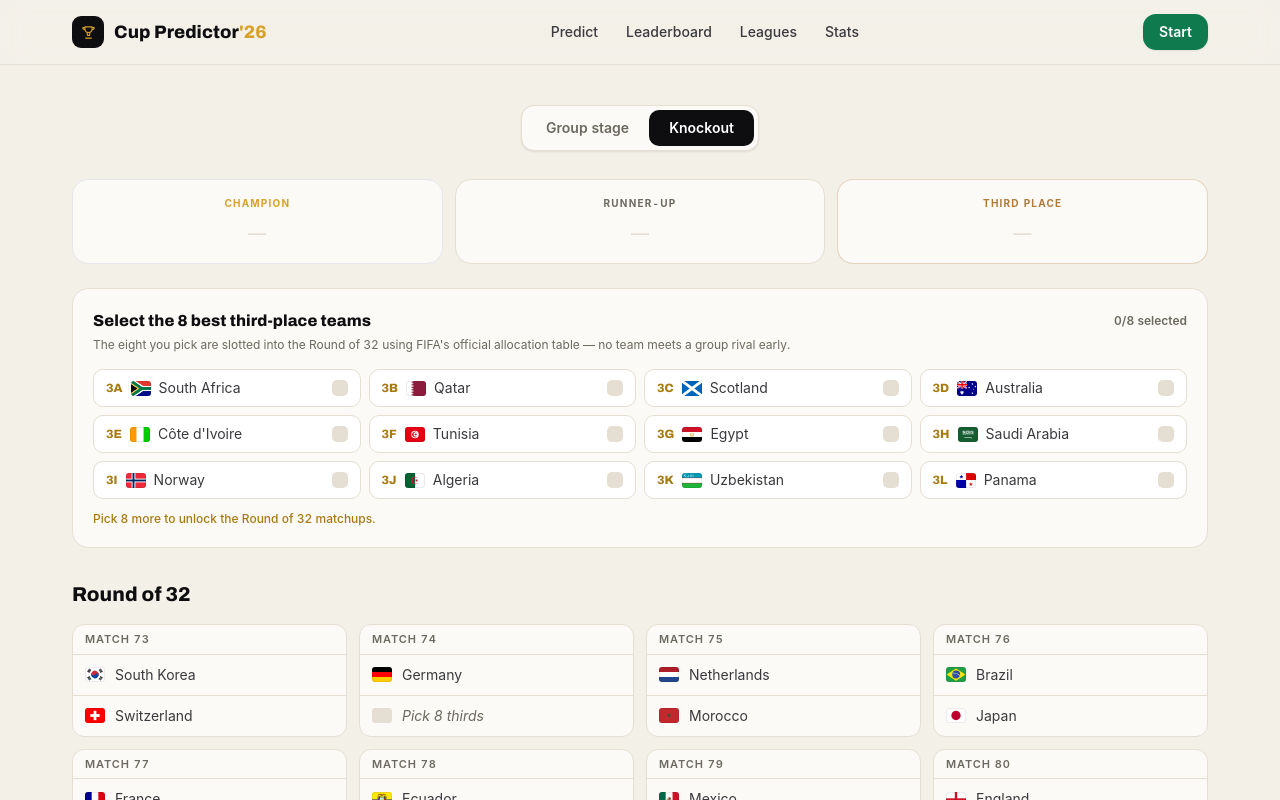
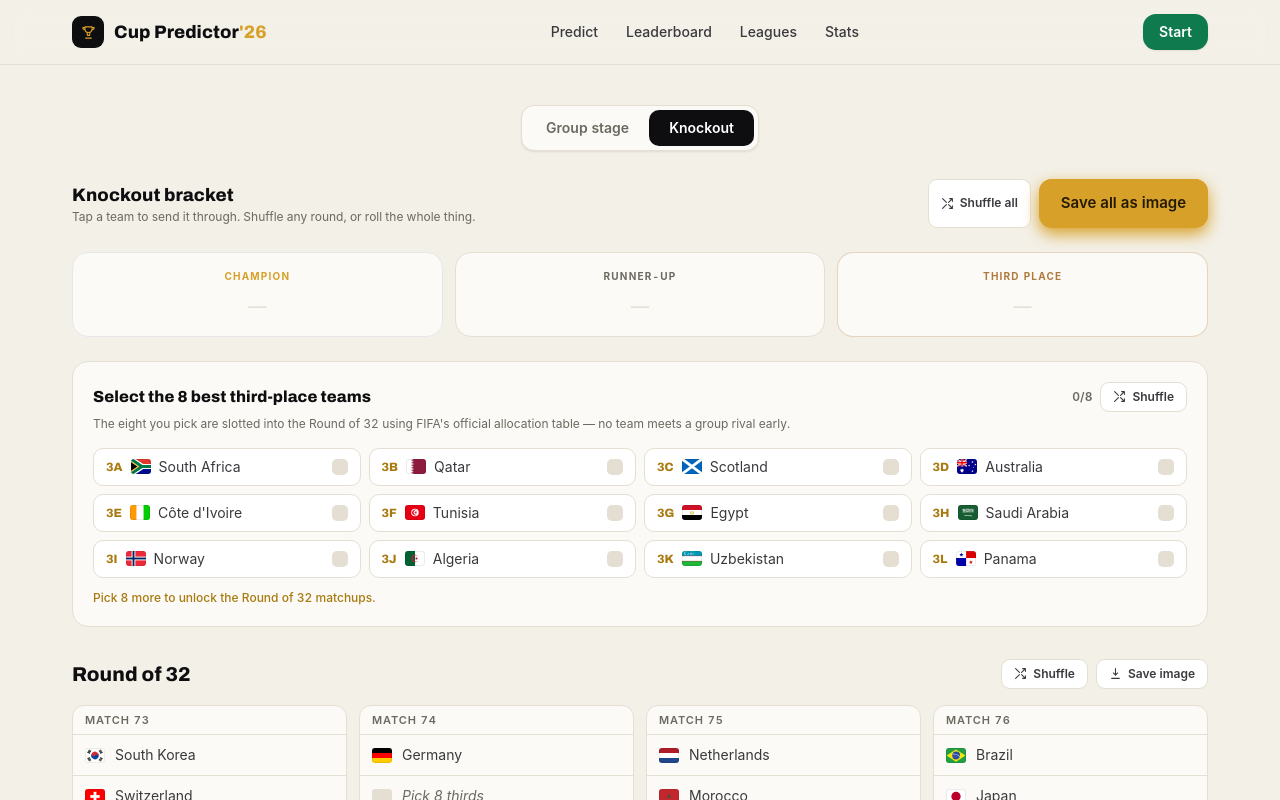
Before and after one commit to yassinsanab/cup-predictor, a Next.js app: page /predict in a window 1280 px wide. Both pictures are taken after a click on the button "Knockout". Shown: the top 800 px of the page. Built offline with nearby package versions, Linux system fonts and the light colour scheme.

Commit message:
feat: add export image utility and update predictor components
- Add lib/exportImage.ts for bracket/prediction image export
- Update GroupCard, GroupStage, KnockoutStage, PredictTabs components
- Update package.json/lock for new dependency

```diff
--- a/app/globals.css
+++ b/app/globals.css
@@ -70,3 +70,7 @@ body {
   border-radius: 3px;
   box-shadow: inset 0 0 0 1px rgba(0, 0, 0, 0.08);
 }
+
+/* Image-export helpers: reveal watermark only while capturing */
+.export-only { display: none; }
+.exporting > .export-only { display: block; }
--- a/components/predictor/GroupCard.tsx
+++ b/components/predictor/GroupCard.tsx
@@ -43,7 +43,7 @@ export function GroupCard({
             <span className="min-w-0 flex-1 truncate text-sm font-medium text-ink">
               {t.name}
             </span>
-            <span className="flex shrink-0 gap-1">
+            <span className="no-export flex shrink-0 gap-1">
               <button
                 type="button"
                 aria-label={`Move ${t.name} up`}
--- a/components/predictor/GroupStage.tsx
+++ b/components/predictor/GroupStage.tsx
@@ -1,10 +1,11 @@
 "use client";
 
-import { useEffect, useMemo, useState } from "react";
+import { useEffect, useMemo, useRef, useState } from "react";
 import { GROUPS } from "@/lib/teams";
 import { GROUP_ORDER_KEY, defaultOrder, type Order } from "@/lib/prediction";
 import { GroupCard } from "./GroupCard";
 import { Button } from "@/components/ui/Button";
+import { saveNodeAsPng } from "@/lib/exportImage";
 
 function shuffle<T>(arr: T[]): T[] {
   const a = [...arr];
@@ -15,10 +16,20 @@ function shuffle<T>(arr: T[]): T[] {
   return a;
 }
 
-export function GroupStage() {
+export function GroupStage({ onGoToKnockout }: { onGoToKnockout?: () => void }) {
   const [order, setOrder] = useState<Order>(defaultOrder);
   const [touched, setTouched] = useState<Set<string>>(new Set());
   const [mounted, setMounted] = useState(false);
+  const gridRef = useRef<HTMLDivElement | null>(null);
+
+  async function saveImage() {
+    if (!gridRef.current) return;
+    try {
+      await saveNodeAsPng(gridRef.current, "cup-predictor-groups.png");
+    } catch {
+      alert("Could not generate the image — please try again.");
+    }
+  }
 
   // Load any saved prediction once on mount (guarded to avoid SSR mismatch).
   useEffect(() => {
@@ -95,10 +106,18 @@ export function GroupStage() {
               groups set · top 2 + 8 best 3rd-place advance
             </div>
           </div>
-          <div className="flex items-center gap-2">
+          <div className="flex flex-wrap items-center justify-end gap-2">
             <Button variant="ghost" size="md" onClick={shuffleAll}>
               Shuffle
             </Button>
+            <Button variant="ghost" size="md" onClick={saveImage}>
+              Save image
+            </Button>
+            {done ? (
+              <Button variant="gold" size="md" arrow onClick={onGoToKnockout}>
+                Go to Knockout
+              </Button>
+            ) : (
               <Button
                 variant="gold"
                 size="md"
@@ -109,13 +128,15 @@ export function GroupStage() {
                     ?.scrollIntoView({ behavior: "smooth" });
                 }}
               >
-              {done ? "Save & share" : "Finish"}
+                Finish
               </Button>
+            )}
           </div>
         </div>
       </div>
 
-      {/* Group grid */}
+      {/* Group grid (export target) */}
+      <div ref={gridRef}>
         <div className="grid grid-cols-1 gap-4 sm:grid-cols-2 lg:grid-cols-3 xl:grid-cols-4">
           {GROUPS.map((g) => (
             <GroupCard
@@ -125,6 +146,11 @@ export function GroupStage() {
               onMove={(i, dir) => move(g.id, i, dir)}
             />
           ))}
+        </div>
+        <div className="export-only mt-4 flex items-center justify-between gap-3 border-t border-line pt-3 text-[11px] text-muted">
+          <span className="font-display font-extrabold text-ink">Cup Predictor &rsquo;26</span>
+          <span>cup-predictor.vercel.app · Independent fan project, not affiliated with FIFA</span>
+        </div>
       </div>
 
       {/* Legend */}
@@ -141,14 +167,20 @@ export function GroupStage() {
         className="mt-10 flex flex-col items-center gap-3 rounded-card border border-line bg-card px-6 py-10 text-center"
       >
         <div className="font-display text-xl font-extrabold text-ink">
-          Lock your bracket
+          {done ? "Groups locked in" : "Rank all 12 groups"}
         </div>
         <p className="max-w-md text-sm text-ink-soft">
-          Save your group-stage prediction, then continue to the knockout
-          bracket. Your picks are kept on this device until kickoff.
+          {done
+            ? "Save your group prediction as an image, or head into the knockout bracket."
+            : "Set the order in every group to unlock the knockout bracket. Your picks are kept on this device until kickoff."}
         </p>
-        <div className="mt-2 flex gap-3">
-          <Button variant="primary" arrow>Save my prediction</Button>
+        <div className="mt-2 flex flex-wrap justify-center gap-3">
+          <Button variant="gold" onClick={saveImage}>Save image</Button>
+          {done && (
+            <Button variant="primary" arrow onClick={onGoToKnockout}>
+              Continue to Knockout
+            </Button>
+          )}
           <Button variant="ghost" onClick={reset}>Reset</Button>
         </div>
       </div>
--- a/components/predictor/KnockoutStage.tsx
+++ b/components/predictor/KnockoutStage.tsx
@@ -1,6 +1,6 @@
 "use client";
 
-import { useEffect, useMemo, useState } from "react";
+import { useEffect, useMemo, useRef, useState } from "react";
 import { GROUPS, type Team } from "@/lib/teams";
 import { KNOCKOUT_KEY, loadGroupOrder, type Order } from "@/lib/prediction";
 import {
@@ -11,14 +11,28 @@ import {
   type Round,
 } from "@/lib/bracket";
 import { Button } from "@/components/ui/Button";
+import { saveNodeAsPng } from "@/lib/exportImage";
 
 const ROUND_ORDER: Round[] = ["R32", "R16", "QF", "SF", "3P", "F"];
+const ALL_GROUP_IDS = GROUPS.map((g) => g.id);
+
+function randomThirds(): string[] {
+  const a = [...ALL_GROUP_IDS];
+  for (let i = a.length - 1; i > 0; i--) {
+    const j = Math.floor(Math.random() * (i + 1));
+    [a[i], a[j]] = [a[j], a[i]];
+  }
+  return a.slice(0, 8).sort();
+}
 
 export function KnockoutStage() {
   const [order, setOrder] = useState<Order>({});
-  const [thirds, setThirds] = useState<string[]>([]); // group letters, max 8
+  const [thirds, setThirds] = useState<string[]>([]);
   const [picks, setPicks] = useState<Record<number, string>>({});
   const [mounted, setMounted] = useState(false);
+
+  const allRef = useRef<HTMLDivElement | null>(null);
+  const sectionRefs = useRef<Record<string, HTMLElement | null>>({});
 
   useEffect(() => {
     setMounted(true);
@@ -44,16 +58,13 @@ export function KnockoutStage() {
     }
   }, [thirds, picks, mounted]);
 
-  const built = useMemo(
-    () => buildBracket(order, thirds, picks),
-    [order, thirds, picks]
-  );
+  const built = useMemo(() => buildBracket(order, thirds, picks), [order, thirds, picks]);
 
   function toggleThird(g: string) {
     setThirds((prev) => {
       if (prev.includes(g)) return prev.filter((x) => x !== g);
-      if (prev.length >= 8) return prev; // cap at 8
-      return [...prev, g];
+      if (prev.length >= 8) return prev;
+      return [...prev, g].sort();
     });
   }
 
@@ -67,9 +78,51 @@ export function KnockoutStage() {
     });
   }
 
+  // Randomly decide every resolvable match in one round.
+  function shuffleRound(round: Round) {
+    let t = thirds;
+    if (round === "R32" && t.length !== 8) {
+      t = randomThirds();
+      setThirds(t);
+    }
+    const { results } = buildBracket(order, t, picks);
+    const p = { ...picks };
+    for (const m of MATCHES) {
+      if (m.round !== round) continue;
+      const r = results[m.id];
+      if (r.home && r.away) p[m.id] = Math.random() < 0.5 ? r.home.code : r.away.code;
+    }
+    setPicks(p);
+  }
+
+  // Pick 8 thirds + a winner for every match, cascading round by round.
+  function shuffleAll() {
+    const t = randomThirds();
+    const p: Record<number, string> = {};
+    for (const round of ROUND_ORDER) {
+      const { results } = buildBracket(order, t, p);
+      for (const m of MATCHES) {
+        if (m.round !== round) continue;
+        const r = results[m.id];
+        if (r.home && r.away) p[m.id] = Math.random() < 0.5 ? r.home.code : r.away.code;
+      }
+    }
+    setThirds(t);
+    setPicks(p);
+  }
+
   function reset() {
     setThirds([]);
     setPicks({});
+  }
+
+  async function saveImage(node: HTMLElement | null, name: string) {
+    if (!node) return;
+    try {
+      await saveNodeAsPng(node, name);
+    } catch {
+      alert("Could not generate the image — please try again.");
+    }
   }
 
   const champion = built.results[104]?.winner ?? null;
@@ -82,27 +135,40 @@ export function KnockoutStage() {
   }
 
   return (
-    <div className="pb-4">
-      {/* Podium summary */}
+    <div>
+      {/* Action bar (never captured) */}
+      <div className="no-export mb-6 flex flex-wrap items-center justify-between gap-3">
+        <div>
+          <h2 className="font-display text-lg font-extrabold text-ink">Knockout bracket</h2>
+          <p className="text-xs text-muted">Tap a team to send it through. Shuffle any round, or roll the whole thing.</p>
+        </div>
+        <div className="flex gap-2">
+          <MiniBtn onClick={shuffleAll}><ShuffleIcon /> Shuffle all</MiniBtn>
+          <Button variant="gold" size="md" onClick={() => saveImage(allRef.current, "cup-predictor-bracket.png")}>
+            Save all as image
+          </Button>
+        </div>
+      </div>
+
+      <div ref={allRef}>
+        {/* Podium */}
         <div className="grid grid-cols-3 gap-3">
           <Podium label="Champion" team={champion} tone="gold" />
           <Podium label="Runner-up" team={runnerUp} tone="silver" />
           <Podium label="Third place" team={thirdPlace} tone="bronze" />
         </div>
 
-      {/* Third-place selector */}
-      <div className="mt-6 rounded-card border border-line bg-card p-5">
+        {/* Third-place selector (excluded from the full-bracket image) */}
+        <div className="no-export mt-6 rounded-card border border-line bg-card p-5">
           <div className="flex flex-wrap items-center justify-between gap-2">
-          <h3 className="font-display text-base font-extrabold text-ink">
-            Select the 8 best third-place teams
-          </h3>
-          <span className="text-xs font-semibold tabular-nums text-muted">
-            {thirds.length}/8 selected
-          </span>
+            <h3 className="font-display text-base font-extrabold text-ink">Select the 8 best third-place teams</h3>
+            <div className="flex items-center gap-2">
+              <span className="text-xs font-semibold tabular-nums text-muted">{thirds.length}/8</span>
+              <MiniBtn onClick={() => setThirds(randomThirds())}><ShuffleIcon /> Shuffle</MiniBtn>
+            </div>
           </div>
           <p className="mt-1 text-xs text-muted">
-          The eight you pick are slotted into the Round of 32 using FIFA&apos;s
-          official allocation table — no team meets a group rival early.
+            The eight you pick are slotted into the Round of 32 using FIFA&apos;s official allocation table — no team meets a group rival early.
           </p>
           <div className="mt-4 grid grid-cols-2 gap-2 sm:grid-cols-3 lg:grid-cols-4">
             {GROUPS.map((g) => {
@@ -124,26 +190,16 @@ export function KnockoutStage() {
                         : "border-line bg-white text-ink-soft hover:border-ink/30",
                   ].join(" ")}
                 >
-                <span className="font-display text-xs font-extrabold text-gold-deep">
-                  3{g.id}
-                </span>
+                  <span className="font-display text-xs font-extrabold text-gold-deep">3{g.id}</span>
                   {t && <span className={`fi fi-${t.code}`} style={{ width: 20, height: 15 }} />}
                   <span className="min-w-0 flex-1 truncate">{t?.name ?? "—"}</span>
-                <span
-                  className={`grid h-4 w-4 place-items-center rounded-[5px] text-[10px] font-extrabold ${
-                    on ? "bg-pitch text-white" : "bg-line text-transparent"
-                  }`}
-                >
-                  ✓
-                </span>
+                  <span className={`grid h-4 w-4 place-items-center rounded-[5px] text-[10px] font-extrabold ${on ? "bg-pitch text-white" : "bg-line text-transparent"}`}>✓</span>
                 </button>
               );
             })}
           </div>
           {!thirdsReady && (
-          <p className="mt-3 text-xs font-medium text-gold-deep">
-            Pick {8 - thirds.length} more to unlock the Round of 32 matchups.
-          </p>
+            <p className="mt-3 text-xs font-medium text-gold-deep">Pick {8 - thirds.length} more to unlock the Round of 32 matchups.</p>
           )}
         </div>
 
@@ -152,46 +208,49 @@ export function KnockoutStage() {
           {ROUND_ORDER.map((round) => {
             const ms = MATCHES.filter((m) => m.round === round);
             const cols =
-            round === "R32"
-              ? "sm:grid-cols-2 lg:grid-cols-4"
-              : round === "R16"
-                ? "sm:grid-cols-2 lg:grid-cols-4"
-                : round === "QF"
-                  ? "sm:grid-cols-2 lg:grid-cols-4"
-                  : "sm:grid-cols-2";
+              round === "SF" || round === "3P" || round === "F"
+                ? "sm:grid-cols-2"
+                : "sm:grid-cols-2 lg:grid-cols-4";
             return (
-            <section key={round}>
-              <h3 className="mb-4 font-display text-xl font-extrabold tracking-tight text-ink">
-                {ROUND_LABELS[round]}
-              </h3>
+              <section
+                key={round}
+                ref={(el) => {
+                  sectionRefs.current[round] = el;
+                }}
+              >
+                <div className="mb-4 flex items-center justify-between gap-3">
+                  <h3 className="font-display text-xl font-extrabold tracking-tight text-ink">{ROUND_LABELS[round]}</h3>
+                  <div className="no-export flex gap-2">
+                    <MiniBtn onClick={() => shuffleRound(round)}><ShuffleIcon /> Shuffle</MiniBtn>
+                    <MiniBtn onClick={() => saveImage(sectionRefs.current[round], `cup-predictor-${round.toLowerCase()}.png`)}><SaveIcon /> Save image</MiniBtn>
+                  </div>
+                </div>
                 <div className={`grid grid-cols-1 gap-3 ${cols}`}>
                   {ms.map((m) => (
-                  <MatchCard
-                    key={m.id}
-                    id={m.id}
-                    result={built.results[m.id]}
-                    needThirds={!thirdsReady}
-                    onPick={pickWinner}
-                  />
+                    <MatchCard key={m.id} id={m.id} result={built.results[m.id]} needThirds={!thirdsReady} onPick={pickWinner} />
                   ))}
                 </div>
+                <Watermark />
               </section>
             );
           })}
         </div>
 
-      {/* Save / reset */}
-      <div className="mt-10 flex flex-col items-center gap-3 rounded-card border border-line bg-card px-6 py-10 text-center">
+        <Watermark />
+      </div>
+
+      {/* Footer (never captured) */}
+      <div className="no-export mt-10 flex flex-col items-center gap-3 rounded-card border border-line bg-card px-6 py-10 text-center">
         <div className="font-display text-xl font-extrabold text-ink">
           {champion ? `Your champion: ${champion.name}` : "Pick your champion"}
         </div>
         <p className="max-w-md text-sm text-ink-soft">
           {champion
-            ? "Save your full bracket — sharing comes next."
-            : "Work down to the final to crown a winner. Picks are kept on this device."}
+            ? "Save your bracket as an image and share it — backend leagues come next."
+            : "Work down to the final to crown a winner, or hit Shuffle all. Picks are kept on this device."}
         </p>
-        <div className="mt-2 flex gap-3">
-          <Button variant="primary" arrow>Save my bracket</Button>
+        <div className="mt-2 flex flex-wrap justify-center gap-3">
+          <Button variant="gold" onClick={() => saveImage(allRef.current, "cup-predictor-bracket.png")}>Save all as image</Button>
           <Button variant="ghost" onClick={reset}>Reset knockouts</Button>
         </div>
       </div>
@@ -199,15 +258,44 @@ export function KnockoutStage() {
   );
 }
 
-function Podium({
-  label,
-  team,
-  tone,
-}: {
-  label: string;
-  team: Team | null;
-  tone: "gold" | "silver" | "bronze";
-}) {
+function Watermark() {
+  return (
+    <div className="export-only mt-4 flex items-center justify-between gap-3 border-t border-line pt-3 text-[11px] text-muted">
+      <span className="font-display font-extrabold text-ink">Cup Predictor &rsquo;26</span>
+      <span>cup-predictor.vercel.app · Independent fan project, not affiliated with FIFA</span>
+    </div>
+  );
+}
+
+function MiniBtn({ onClick, children }: { onClick: () => void; children: React.ReactNode }) {
+  return (
+    <button
+      type="button"
+      onClick={onClick}
+      className="no-export inline-flex items-center gap-1.5 rounded-[9px] border border-line bg-white px-3 py-1.5 text-xs font-semibold text-ink-soft transition-colors hover:border-ink/30 hover:text-ink"
+    >
+      {children}
+    </button>
+  );
+}
+
+function ShuffleIcon() {
+  return (
+    <svg width="13" height="13" viewBox="0 0 24 24" fill="none" className="shrink-0">
+      <path d="M16 3h5v5M21 3l-7 7M16 21h5v-5M21 21l-7-7M3 3l7 7M10 14l-7 7" stroke="currentColor" strokeWidth="2" strokeLinecap="round" strokeLinejoin="round" />
+    </svg>
+  );
+}
+
+function SaveIcon() {
+  return (
+    <svg width="13" height="13" viewBox="0 0 24 24" fill="none" className="shrink-0">
+      <path d="M12 3v12m0 0l-4-4m4 4l4-4M5 21h14" stroke="currentColor" strokeWidth="2" strokeLinecap="round" strokeLinejoin="round" />
+    </svg>
+  );
+}
+
+function Podium({ label, team, tone }: { label: string; team: Team | null; tone: "gold" | "silver" | "bronze" }) {
   const ring =
     tone === "gold"
       ? "text-gold border-gold/40"
@@ -221,9 +309,7 @@ function Podium({
         {team ? (
           <>
             <span className={`fi fi-${team.code}`} style={{ width: 22, height: 16 }} />
-            <span className="font-display text-sm font-extrabold text-ink sm:text-base">
-              {team.name}
-            </span>
+            <span className="font-display text-sm font-extrabold text-ink sm:text-base">{team.name}</span>
           </>
         ) : (
           <span className="font-display text-lg text-line">—</span>
@@ -249,12 +335,10 @@ function MatchCard({
   const winner = result?.winner ?? null;
   return (
     <div className="overflow-hidden rounded-[12px] border border-line bg-card">
-      <div className="border-b border-line px-3 py-1.5 text-[11px] font-semibold uppercase tracking-[0.08em] text-muted">
-        Match {id}
-      </div>
-      <TeamRow team={home} isWinner={winner?.code === home?.code} needThirds={needThirds} onClick={() => onPick(id, home)} />
+      <div className="border-b border-line px-3 py-1.5 text-[11px] font-semibold uppercase tracking-[0.08em] text-muted">Match {id}</div>
+      <TeamRow team={home} isWinner={!!winner && winner.code === home?.code} needThirds={needThirds} onClick={() => onPick(id, home)} />
       <div className="h-px bg-line" />
-      <TeamRow team={away} isWinner={winner?.code === away?.code} needThirds={needThirds} onClick={() => onPick(id, away)} />
+      <TeamRow team={away} isWinner={!!winner && winner.code === away?.code} needThirds={needThirds} onClick={() => onPick(id, away)} />
     </div>
   );
 }
--- a/components/predictor/PredictTabs.tsx
+++ b/components/predictor/PredictTabs.tsx
@@ -31,7 +31,7 @@ export function PredictTabs() {
         </div>
       </div>
 
-      {tab === "group" ? <GroupStage /> : <KnockoutStage />}
+      {tab === "group" ? <GroupStage onGoToKnockout={() => setTab("knockout")} /> : <KnockoutStage />}
     </>
   );
 }
--- /dev/null
+++ b/lib/exportImage.ts
@@ -0,0 +1,24 @@
+// Client-only. Captures a DOM node to a downloadable PNG.
+// html-to-image is dynamically imported so it stays out of the initial bundle.
+
+export async function saveNodeAsPng(node: HTMLElement, filename: string): Promise<void> {
+  const { toPng } = await import("html-to-image");
+  // Reveal any .export-only watermark while capturing, then revert.
+  node.classList.add("exporting");
+  try {
+    const dataUrl = await toPng(node, {
+      pixelRatio: 2,
+      cacheBust: true,
+      backgroundColor: "#F3F0E8",
+      // Drop interactive chrome (buttons) marked .no-export from the image.
+      filter: (el) =>
+        !(el instanceof HTMLElement && el.classList.contains("no-export")),
+    });
+    const link = document.createElement("a");
+    link.download = filename;
+    link.href = dataUrl;
+    link.click();
+  } finally {
+    node.classList.remove("exporting");
+  }
+}
--- a/package.json
+++ b/package.json
@@ -12,7 +12,8 @@
     "next": "14.2.5",
     "react": "18.3.1",
     "react-dom": "18.3.1",
-    "flag-icons": "7.2.3"
+    "flag-icons": "7.2.3",
+    "html-to-image": "1.11.11"
   },
   "devDependencies": {
     "@types/node": "20.14.10",
```
Also changed, not shown: 1 other file (tests, documents, lock files or other folders). Lines whose indentation alone changed are shown as unchanged.
